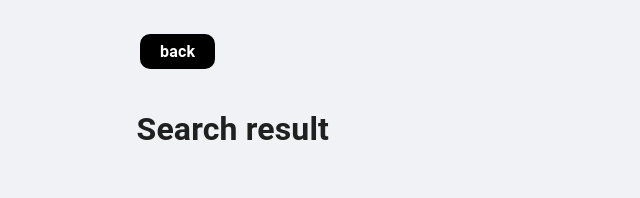
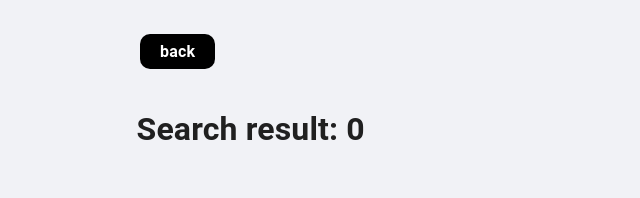
Before and after one commit to mrizkysolehudin/table-data, a React (Create React App) app: page /search in a window 1280 px wide. Shown: the top 198 px of the page, without its empty margins (0-640 px from the left). Built offline with nearby package versions, Linux system fonts and the light colour scheme.

Commit message:
update searchPage: add ui search result count

```diff
--- a/src/pages/SearchPage.jsx
+++ b/src/pages/SearchPage.jsx
@@ -30,7 +30,7 @@ const SearchPage = () => {
 
 				<div
 					style={{ width: "80%", margin: "auto", padding: "20px 0" }}>
-					<h1>Search result</h1>
+					<h1>Search result{`: ${searchResult.length}`}</h1>
 					{searchResult.length ? (
 						<>
 							<Table
```
